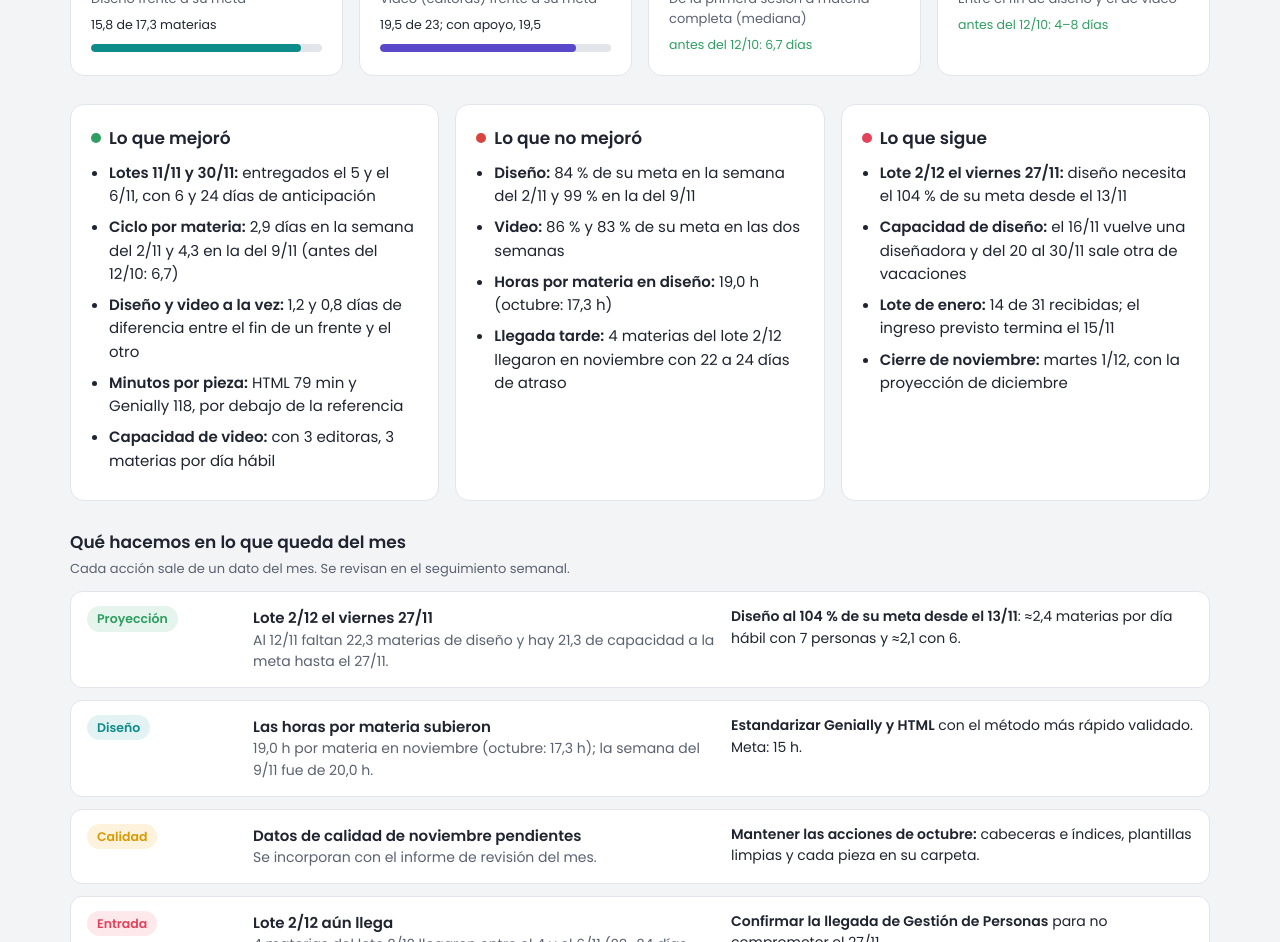
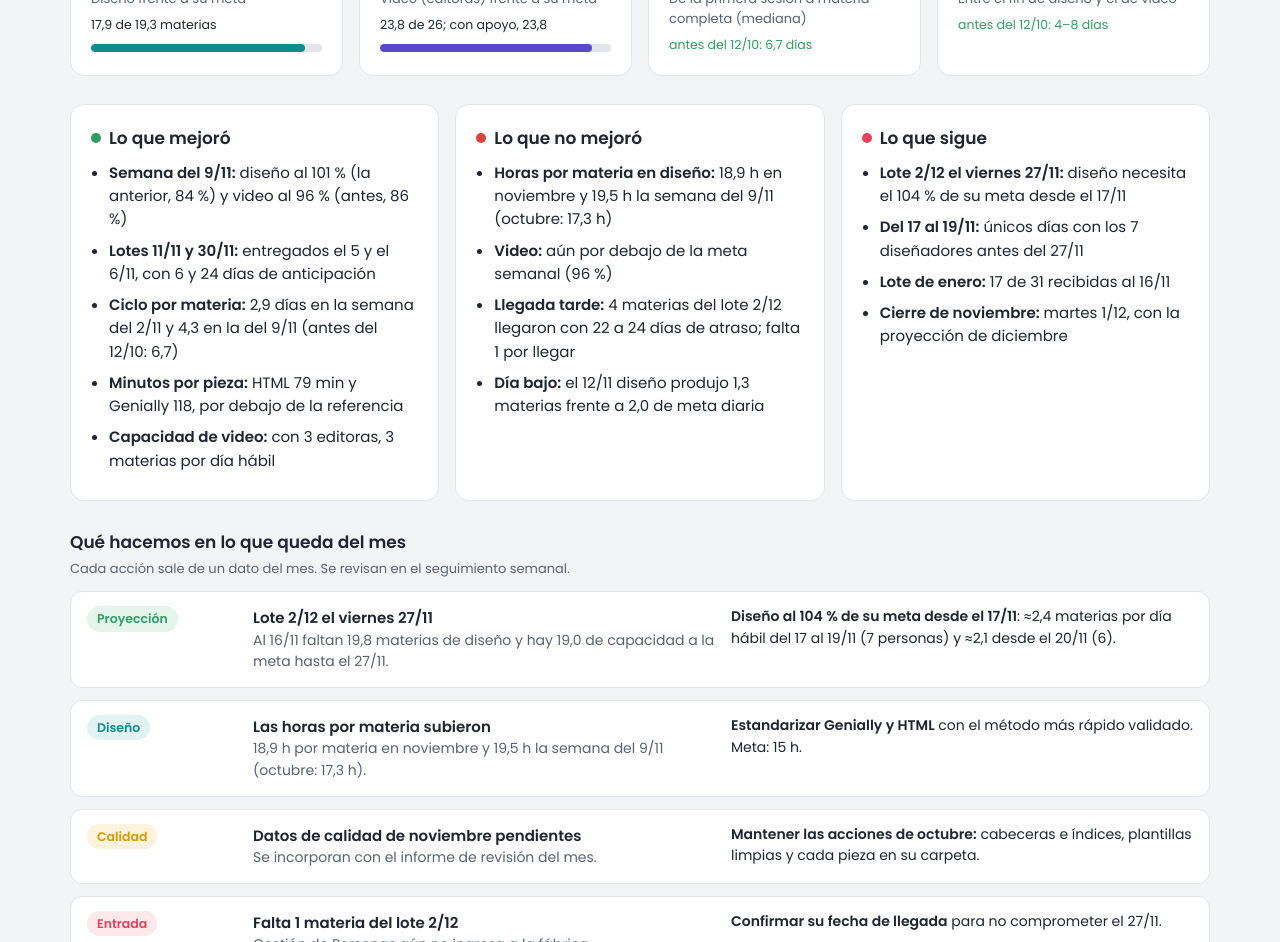
Before and after one commit to jdcruzca/Informe_Mensual_UIDE, a plain HTML site: page index.html in a window 1280 px wide. Shown: the part 619-1561 px from the top of the page. Drawn offline with nearby package versions, Linux system fonts and the light colour scheme.

Commit message:
Update index.html

```diff
--- a/index.html
+++ b/index.html
@@ -282,7 +282,7 @@ footer{color:var(--ink3);font-size:12.5px;padding:24px 0 40px;border-top:1px sol
 
 <script>
 const DATA = {
- "actualizado": "13/11/2026",
+ "actualizado": "17/11/2026",
  "semanas": [
   {
    "label": "14–20 sep",
@@ -397,17 +397,17 @@ const DATA = {
    "llegadas": null
   },
   {
-   "label": "9–12 nov",
+   "label": "9–15 nov",
    "ini": "2026-11-09",
-   "fin": "2026-11-12",
-   "dh": 4,
-   "dProd": 7.92,
-   "vProd": 10.0,
-   "dHoras": 158,
-   "vHoras": 52,
-   "comp": 7,
+   "fin": "2026-11-15",
+   "dh": 5,
+   "dProd": 10.08,
+   "vProd": 14.33,
+   "dHoras": 196,
+   "vHoras": 68,
+   "comp": 9,
    "ciclo": 4.3,
-   "brecha": 0.8,
+   "brecha": 1.7,
    "llegadas": null
   }
  ],
@@ -1215,7 +1215,9 @@ const DATA = {
       9.92,
       12.75,
       14.42,
-      15.75
+      15.75,
+      17.92,
+      18.25
      ],
      "vReal": [
       0,
@@ -1226,23 +1228,25 @@ const DATA = {
       11.67,
       14.84,
       17.84,
-      19.51
+      19.51,
+      23.34,
+      23.84
      ]
     }
    },
    "seguimiento": {
-    "corte": "12/11/2026",
-    "diasTranscurridos": 8,
+    "corte": "16/11/2026",
+    "diasTranscurridos": 9,
     "diasTotales": 19,
-    "dReal": 15.75,
-    "dProj": 17.33,
-    "vReal": 19.51,
-    "vProj": 23.0,
-    "dFalta": 22.25,
-    "vFalta": 18.33,
-    "dCapRestante": 21.33,
-    "ritmoNecesarioD": 1.043,
-    "ultimaSemana": "9–12 nov",
+    "dReal": 18.25,
+    "dProj": 19.67,
+    "vReal": 23.84,
+    "vProj": 26.0,
+    "dFalta": 19.75,
+    "vFalta": 14.0,
+    "dCapRestante": 19.0,
+    "ritmoNecesarioD": 1.039,
+    "ultimaSemana": "9–15 nov",
     "semanas": [
      {
       "label": "2–8 nov",
@@ -1253,30 +1257,30 @@ const DATA = {
       "vReal": 9.5
      },
      {
-      "label": "9–12 nov",
-      "dias": 4,
-      "dProj": 8.0,
-      "dReal": 7.92,
-      "vProj": 12,
-      "vReal": 10.0
+      "label": "9–15 nov",
+      "dias": 5,
+      "dProj": 10.0,
+      "dReal": 10.08,
+      "vProj": 15,
+      "vReal": 14.33
      }
     ],
-    "completasMes": 18,
+    "completasMes": 20,
     "completasEsperadas": 41,
     "lote212": {
      "total": 33,
-     "completas": 10,
-     "produccion": 7,
-     "espera": 15,
+     "completas": 12,
+     "produccion": 6,
+     "espera": 14,
      "porIngresar": 1
     },
     "loteEnero": {
      "total": 31,
-     "recibidas": 14,
-     "faltan": 17
-    },
-    "desde": "13/11",
-    "finVideo": "24/11"
+     "recibidas": 17,
+     "faltan": 14
+    },
+    "desde": "17/11",
+    "finVideo": "23/11"
    },
    "completadas": [
     {
@@ -1525,39 +1529,39 @@ const DATA = {
    "id": "2026-11",
    "nombre": "Noviembre 2026 (en curso)",
    "mesCorto": "noviembre",
-   "periodo": "1 al 30 de noviembre de 2026 · datos al 12/11",
+   "periodo": "1 al 30 de noviembre de 2026 · datos al 15/11",
    "dh": 19,
    "festivos": "2/11 y 16/11",
-   "corte": "12/11/2026",
+   "corte": "15/11/2026",
    "enCurso": true,
-   "dhTranscurridos": 8,
+   "dhTranscurridos": 10,
    "kpi": {
-    "completadas": 18,
+    "completadas": 20,
     "prevCompletadas": 40,
-    "anticMed": 20.5,
+    "anticMed": 20.0,
     "anticMin": 6,
     "anticMax": 27,
-    "antic15": 12,
+    "antic15": 14,
     "antic8": 2,
     "antic7": 4,
-    "dMeta": 17.33,
-    "dProd": 15.76,
-    "dCerr": 15,
-    "dHoras": 300.2,
-    "dHxM": 19.0,
-    "vMeta": 23,
-    "vProd": 19.5,
-    "vTot": 19.5,
-    "vCerr": 21,
-    "vHoras": 123.1,
-    "vHxM": 6.3,
+    "dMeta": 19.33,
+    "dProd": 17.92,
+    "dCerr": 17,
+    "dHoras": 338.4,
+    "dHxM": 18.9,
+    "vMeta": 26,
+    "vProd": 23.83,
+    "vTot": 23.83,
+    "vCerr": 23,
+    "vHoras": 138.7,
+    "vHxM": 5.8,
     "ciclo": 4.1,
     "cicloAntes": 6.7,
-    "brecha": 0.9,
+    "brecha": 1.2,
     "brechaAntes": "4–8",
-    "llegadas": 15,
-    "llegadasTarde": 4,
-    "atrasoMed": 23.0,
+    "llegadas": 18,
+    "llegadasTarde": 6,
+    "atrasoMed": 22.5,
     "atrasoMax": 24
    },
    "semanas": [
@@ -1580,22 +1584,22 @@ const DATA = {
      "brecha": 1.2
     },
     {
-     "label": "9–12 nov",
+     "label": "9–15 nov",
      "ini": "2026-11-09",
-     "fin": "2026-11-12",
-     "dh": 4,
-     "dMeta": 8.0,
-     "dProd": 7.92,
-     "dHoras": 158.1,
-     "dCerr": 7,
-     "vMeta": 12,
-     "vProd": 10.0,
-     "vTot": 10.0,
-     "vHoras": 52.1,
-     "vCerr": 10,
-     "comp": 7,
+     "fin": "2026-11-15",
+     "dh": 5,
+     "dMeta": 10.0,
+     "dProd": 10.08,
+     "dHoras": 196.4,
+     "dCerr": 9,
+     "vMeta": 15,
+     "vProd": 14.33,
+     "vTot": 14.33,
+     "vHoras": 67.7,
+     "vCerr": 12,
+     "comp": 9,
      "ciclo": 4.3,
-     "brecha": 0.8
+     "brecha": 1.7
     }
    ],
    "porLote": [
@@ -1611,8 +1615,8 @@ const DATA = {
     },
     {
      "lan": "2026-12-02",
-     "n": 10,
-     "antic": 21.5
+     "n": 12,
+     "antic": 21
     }
    ],
    "completadas": [
@@ -1723,6 +1727,18 @@ const DATA = {
      "completada": "2026-11-12",
      "lan": "2026-12-02",
      "antic": 20
+    },
+    {
+     "materia": "Turismo Sostenible y Desarrollo Territorial",
+     "completada": "2026-11-13",
+     "lan": "2026-12-02",
+     "antic": 19
+    },
+    {
+     "materia": "Órganos y procesos de la justicia constitucional",
+     "completada": "2026-11-13",
+     "lan": "2026-12-02",
+     "antic": 19
     }
    ],
    "tipos": [
@@ -1753,31 +1769,31 @@ const DATA = {
     {
      "tipo": "Banner",
      "frente": "D",
-     "min": 14,
+     "min": 15,
      "ref": 16
     },
     {
      "tipo": "Video de clase",
      "frente": "V",
-     "min": 66,
+     "min": 63,
      "ref": 105
     },
     {
      "tipo": "Video intro",
      "frente": "V",
-     "min": 62,
+     "min": 63,
      "ref": 105
     },
     {
      "tipo": "Video profesor",
      "frente": "V",
-     "min": 13,
+     "min": 11,
      "ref": 17
     },
     {
      "tipo": "Genially RDA",
      "frente": "V",
-     "min": 8,
+     "min": 7,
      "ref": 21
     }
    ],
@@ -1901,6 +1917,30 @@ const DATA = {
      "debia": "2026-11-15",
      "llego": "2026-11-11",
      "atraso": -4
+    },
+    {
+     "materia": "Otras energías renovables y eficiencia energética",
+     "programa": "Energías Renovables",
+     "lan": "2027-01-13",
+     "debia": "2026-11-15",
+     "llego": "2026-11-13",
+     "atraso": -2
+    },
+    {
+     "materia": "Responsabilidad Social Organizacional",
+     "programa": "Desarrollo Sostenible y RSO",
+     "lan": "2027-01-13",
+     "debia": "2026-11-13",
+     "llego": "2026-11-16",
+     "atraso": 3
+    },
+    {
+     "materia": "Gobernanza de los Destinos Turísticos",
+     "programa": "Turismo",
+     "lan": "2027-01-13",
+     "debia": "2026-11-15",
+     "llego": "2026-11-16",
+     "atraso": 1
     }
    ],
    "calidad": null,
@@ -2059,7 +2099,9 @@ const DATA = {
       9.92,
       12.75,
       14.42,
-      15.75
+      15.75,
+      17.92,
+      18.25
      ],
      "vReal": [
       0,
@@ -2070,23 +2112,25 @@ const DATA = {
       11.67,
       14.84,
       17.84,
-      19.51
+      19.51,
+      23.34,
+      23.84
      ]
     }
    },
    "seguimiento": {
-    "corte": "12/11/2026",
-    "diasTranscurridos": 8,
+    "corte": "16/11/2026",
+    "diasTranscurridos": 9,
     "diasTotales": 19,
-    "dReal": 15.75,
-    "dProj": 17.33,
-    "vReal": 19.51,
-    "vProj": 23.0,
-    "dFalta": 22.25,
-    "vFalta": 18.33,
-    "dCapRestante": 21.33,
-    "ritmoNecesarioD": 1.043,
-    "ultimaSemana": "9–12 nov",
+    "dReal": 18.25,
+    "dProj": 19.67,
+    "vReal": 23.84,
+    "vProj": 26.0,
+    "dFalta": 19.75,
+    "vFalta": 14.0,
+    "dCapRestante": 19.0,
+    "ritmoNecesarioD": 1.039,
+    "ultimaSemana": "9–15 nov",
     "semanas": [
      {
       "label": "2–8 nov",
@@ -2097,34 +2141,38 @@ const DATA = {
       "vReal": 9.5
      },
      {
-      "label": "9–12 nov",
-      "dias": 4,
-      "dProj": 8.0,
-      "dReal": 7.92,
-      "vProj": 12,
-      "vReal": 10.0
+      "label": "9–15 nov",
+      "dias": 5,
+      "dProj": 10.0,
+      "dReal": 10.08,
+      "vProj": 15,
+      "vReal": 14.33
      }
     ],
-    "completasMes": 18,
+    "completasMes": 20,
     "completasEsperadas": 41,
     "lote212": {
      "total": 33,
-     "completas": 10,
-     "produccion": 7,
-     "espera": 15,
+     "completas": 12,
+     "produccion": 6,
+     "espera": 14,
      "porIngresar": 1
     },
     "loteEnero": {
      "total": 31,
-     "recibidas": 14,
-     "faltan": 17
-    },
-    "desde": "13/11",
-    "finVideo": "24/11"
+     "recibidas": 17,
+     "faltan": 14
+    },
+    "desde": "17/11",
+    "finVideo": "23/11"
    },
    "textos": {
-    "lede": "Al 12/11 van 18 materias completas de las 41 esperadas en el mes. Los lotes 11/11 y 30/11 ya se entregaron (5 y 6/11) y del lote 2/12 van 10 de 33. Diseño va al 91 % de su meta y video al 85 %.",
+    "lede": "Al 15/11 van 20 materias completas de las 41 esperadas en el mes. Los lotes 11/11 y 30/11 se entregaron el 5 y el 6/11 y del lote 2/12 van 12 de 33. La semana del 9/11 diseño llegó al 101 % de su meta y video al 96 %.",
     "mejoro": [
+     [
+      "Semana del 9/11",
+      "diseño al 101 % (la anterior, 84 %) y video al 96 % (antes, 86 %)"
+     ],
      [
       "Lotes 11/11 y 30/11",
       "entregados el 5 y el 6/11, con 6 y 24 días de anticipación"
@@ -2132,10 +2180,6 @@ const DATA = {
      [
       "Ciclo por materia",
       "2,9 días en la semana del 2/11 y 4,3 en la del 9/11 (antes del 12/10: 6,7)"
-     ],
-     [
-      "Diseño y video a la vez",
-      "1,2 y 0,8 días de diferencia entre el fin de un frente y el otro"
      ],
      [
       "Minutos por pieza",
@@ -2148,34 +2192,34 @@ const DATA = {
     ],
     "noMejoro": [
      [
-      "Diseño",
-      "84 % de su meta en la semana del 2/11 y 99 % en la del 9/11"
+      "Horas por materia en diseño",
+      "18,9 h en noviembre y 19,5 h la semana del 9/11 (octubre: 17,3 h)"
      ],
      [
       "Video",
-      "86 % y 83 % de su meta en las dos semanas"
-     ],
-     [
-      "Horas por materia en diseño",
-      "19,0 h (octubre: 17,3 h)"
+      "aún por debajo de la meta semanal (96 %)"
      ],
      [
       "Llegada tarde",
-      "4 materias del lote 2/12 llegaron en noviembre con 22 a 24 días de atraso"
+      "4 materias del lote 2/12 llegaron con 22 a 24 días de atraso; falta 1 por llegar"
+     ],
+     [
+      "Día bajo",
+      "el 12/11 diseño produjo 1,3 materias frente a 2,0 de meta diaria"
      ]
     ],
     "sigue": [
      [
       "Lote 2/12 el viernes 27/11",
-      "diseño necesita el 104 % de su meta desde el 13/11"
+      "diseño necesita el 104 % de su meta desde el 17/11"
      ],
      [
-      "Capacidad de diseño",
-      "el 16/11 vuelve una diseñadora y del 20 al 30/11 sale otra de vacaciones"
+      "Del 17 al 19/11",
+      "únicos días con los 7 diseñadores antes del 27/11"
      ],
      [
       "Lote de enero",
-      "14 de 31 recibidas; el ingreso previsto termina el 15/11"
+      "17 de 31 recibidas al 16/11"
      ],
      [
       "Cierre de noviembre",
@@ -2188,22 +2232,22 @@ const DATA = {
        "t": "pro",
        "f": "Proyección",
        "q": "Lote 2/12 el viernes 27/11",
-       "d": "Al 12/11 faltan 22,3 materias de diseño y hay 21,3 de capacidad a la meta hasta el 27/11.",
-       "a": "<b>Diseño al 104 % de su meta desde el 13/11</b>: ≈2,4 materias por día hábil con 7 personas y ≈2,1 con 6."
+       "d": "Al 16/11 faltan 19,8 materias de diseño y hay 19,0 de capacidad a la meta hasta el 27/11.",
+       "a": "<b>Diseño al 104 % de su meta desde el 17/11</b>: ≈2,4 materias por día hábil del 17 al 19/11 (7 personas) y ≈2,1 desde el 20/11 (6)."
       },
       {
        "t": "pro",
        "f": "Proyección",
-       "q": "Llegar al 20/11 con 28,7 materias",
-       "d": "Producción de diseño acumulada desde el 1/11: 15,8 al 12/11.",
-       "a": "<b>Producir ≈12,9 materias del 13 al 20/11</b>, antes de la semana con 6 diseñadores."
+       "q": "Aprovechar del 17 al 19/11",
+       "d": "Son los únicos 3 días hábiles con los 7 diseñadores antes del 27/11.",
+       "a": "<b>Producir ≈7,3 materias del 17 al 19/11.</b>"
       },
       {
        "t": "pro",
        "f": "Proyección",
        "q": "Video termina antes",
-       "d": "Faltan 18,3 materias de video del lote 2/12.",
-       "a": "<b>A la meta termina el 24/11</b> y sigue con el lote de enero según llegue."
+       "d": "Faltan 14,0 materias de video del lote 2/12.",
+       "a": "<b>A la meta termina el 23/11</b> y sigue con el lote de enero."
       }
      ],
      "dis": [
@@ -2211,14 +2255,14 @@ const DATA = {
        "t": "dis",
        "f": "Diseño",
        "q": "Las horas por materia subieron",
-       "d": "19,0 h por materia en noviembre (octubre: 17,3 h); la semana del 9/11 fue de 20,0 h.",
+       "d": "18,9 h por materia en noviembre y 19,5 h la semana del 9/11 (octubre: 17,3 h).",
        "a": "<b>Estandarizar Genially y HTML</b> con el método más rápido validado. Meta: 15 h."
       },
       {
        "t": "dis",
        "f": "Diseño",
        "q": "Días con poca producción",
-       "d": "El 12/11 diseño produjo 1,3 materias frente a 2,0 de meta diaria.",
+       "d": "El 12/11 diseño produjo 1,3 materias frente a 2,0 de meta diaria; el 13/11 subió a 2,2.",
        "a": "<b>Revisar cada mañana</b> en el dashboard quién no tiene timer activo y por qué."
       }
      ],
@@ -2226,9 +2270,9 @@ const DATA = {
       {
        "t": "vid",
        "f": "Video",
-       "q": "Video no llega a la meta",
-       "d": "86 % (2–8/11) y 83 % (9–12/11) con 3 editoras.",
-       "a": "<b>6 videos por día por editora.</b> Revisar cada lunes la cola de video por lote."
+       "q": "Video cerca de la meta",
+       "d": "86 % (2–8/11) y 96 % (9–15/11).",
+       "a": "<b>6 videos por día por editora.</b> Al cerrar el lote 2/12, pasar al lote de enero."
       }
      ],
      "cal": [
@@ -2244,16 +2288,16 @@ const DATA = {
       {
        "t": "ent",
        "f": "Entrada",
-       "q": "Lote 2/12 aún llega",
-       "d": "4 materias del lote 2/12 llegaron entre el 4 y el 6/11 (22–24 días tarde) y falta 1.",
-       "a": "<b>Confirmar la llegada de Gestión de Personas</b> para no comprometer el 27/11."
+       "q": "Falta 1 materia del lote 2/12",
+       "d": "Gestión de Personas aún no ingresa a la fábrica.",
+       "a": "<b>Confirmar su fecha de llegada</b> para no comprometer el 27/11."
       },
       {
        "t": "ent",
        "f": "Entrada",
        "q": "Lote de enero",
-       "d": "14 de 31 recibidas al 12/11; las que llegaron en noviembre lo hicieron a tiempo o antes.",
-       "a": "<b>Confirmar las 17 restantes</b> antes del 15/11."
+       "d": "17 de 31 recibidas al 16/11; el ingreso previsto terminaba el 15/11.",
+       "a": "<b>Confirmar con instruccional las 14 restantes.</b>"
       }
      ]
     },
@@ -2263,7 +2307,7 @@ const DATA = {
      "El promedio del mes esconde la tendencia semanal.",
      "La «velocidad promedio» del dashboard cuenta días calendario, con fines de semana y festivos."
     ],
-    "audio": "Avance de noviembre al 12 de noviembre. Van 18 materias completas de las 41 esperadas: los lotes del 11 y del 30 de noviembre ya se entregaron, y del lote del 2 de diciembre van 10 de 33. Diseño va al 91 por ciento de su meta y video al 85 por ciento. Para que el lote del 2 de diciembre salga completo el viernes 27, diseño necesita trabajar al 104 por ciento de su meta desde el 13 de noviembre; la semana del 9 de noviembre cerró el jueves al 99 por ciento. Video tiene margen y termina hacia el 24 de noviembre. Lo que hay que vigilar: las horas por materia en diseño subieron a 19, y video aún no llega a su meta semanal."
+    "audio": "Avance de noviembre al 15 de noviembre. Van 20 materias completas de las 41 esperadas: los lotes del 11 y del 30 de noviembre ya se entregaron, y del lote del 2 de diciembre van 12 de 33. La semana del 9 de noviembre diseño llegó al 101 por ciento de su meta y video al 96 por ciento, mejor que la semana anterior. Para que el lote del 2 de diciembre salga completo el viernes 27, diseño necesita trabajar al 104 por ciento de su meta desde el 17 de noviembre, con 7 diseñadores hasta el 19 y con 6 desde el 20. Video termina el lote hacia el 23 de noviembre y luego sigue con enero. A vigilar: las horas por materia en diseño, que subieron a 19."
    }
   }
  }
```
